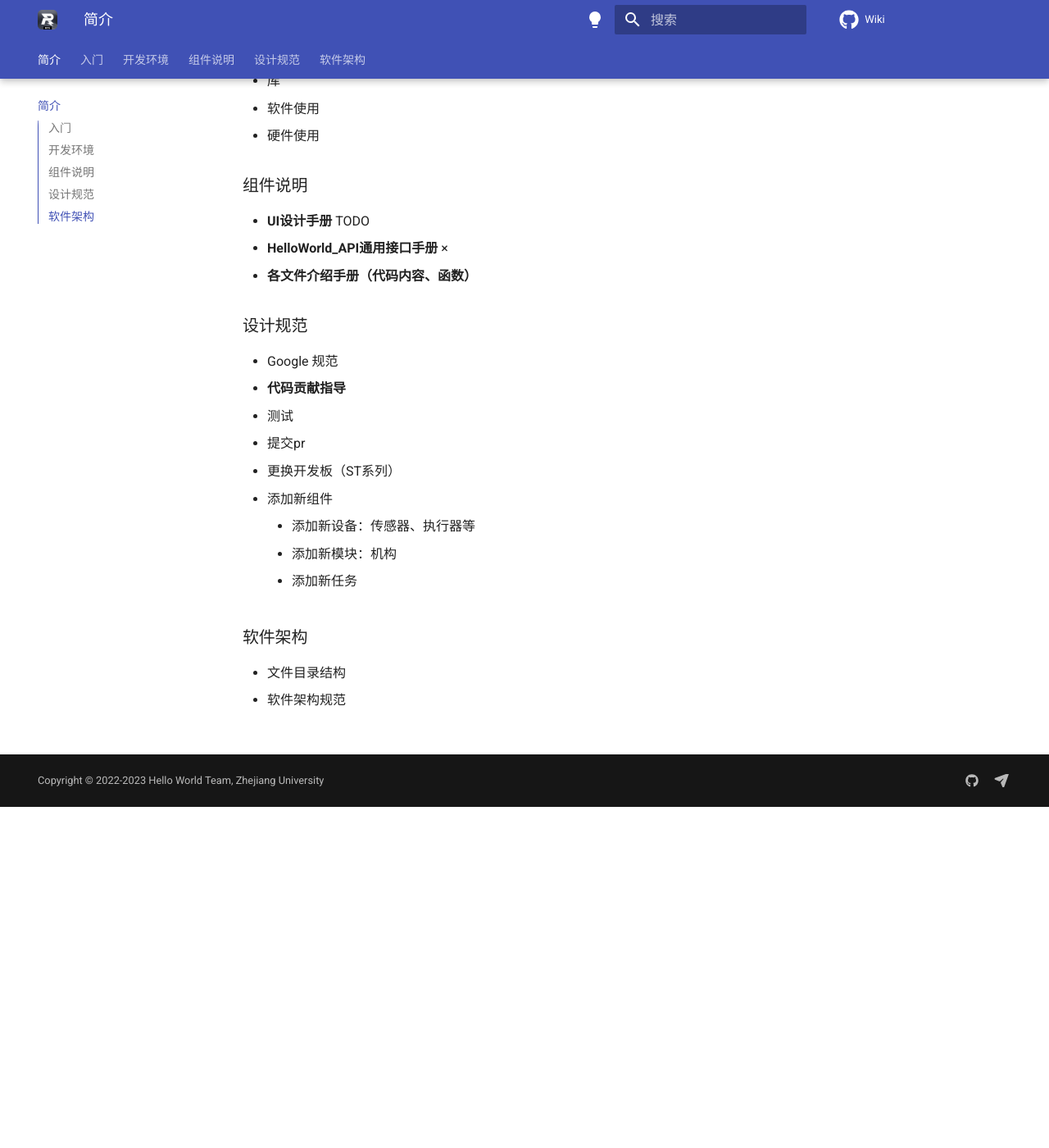
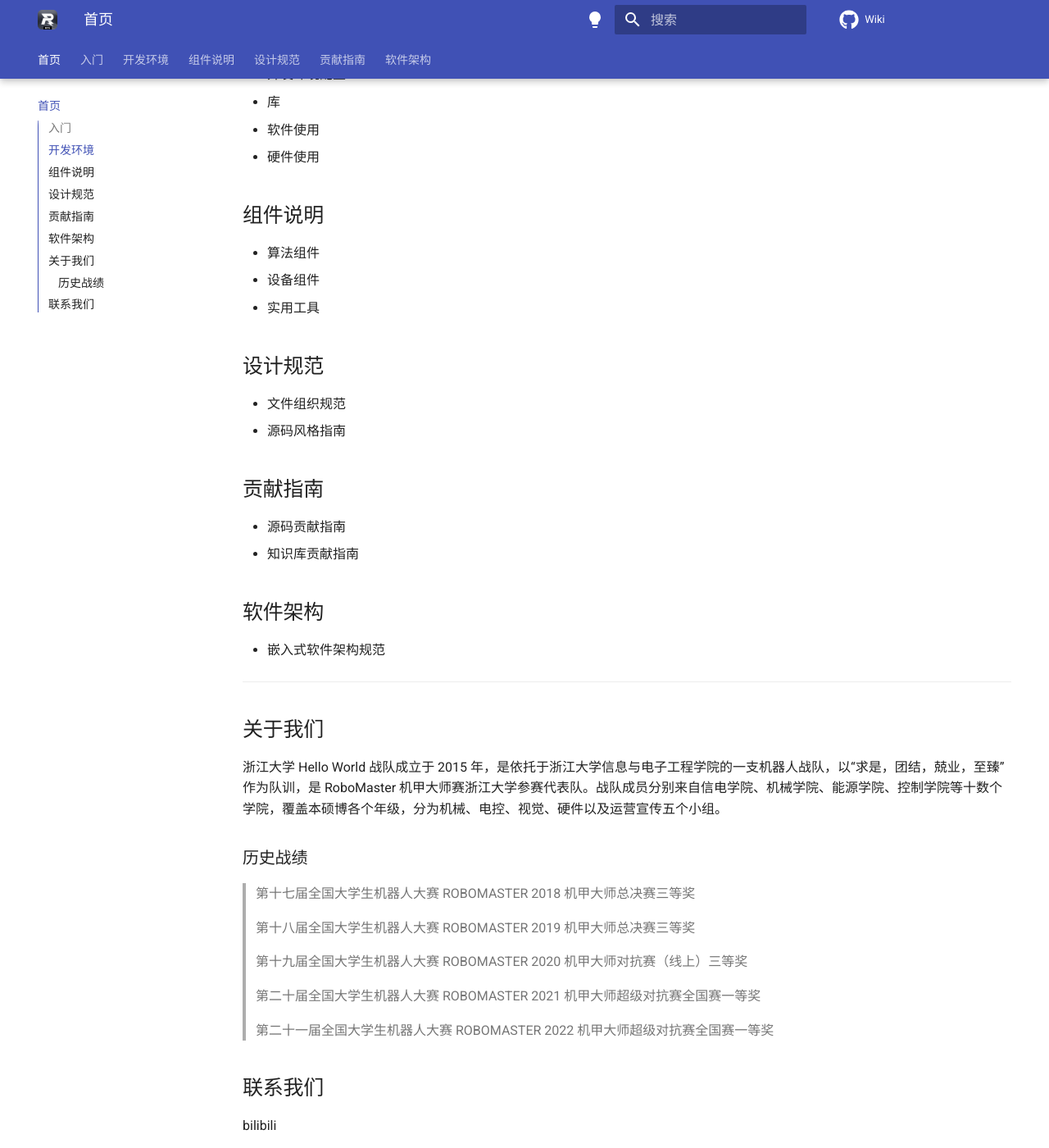
Before and after one commit to ZJU-HelloWorld/Wiki, an MkDocs documentation site: the page built from docs/index.md, in a window 1280 px wide and 1400 px high, scrolled down 416 px. Shown: the whole window at 82% size. Built offline with MkDocs 1.6.1 and Material for MkDocs 9.7.7, drawn with Linux system fonts in a browser that asks for light colours; comment, search, counter and statistics services are not loaded.

Commit message:
update arch-111422

```diff
--- a/docs/index.md
+++ b/docs/index.md
@@ -1,38 +1,62 @@
-# 简介
+# 首页
 
 在这里了解 Hello World 电控组！
 
-### 入门
+## 入门
 
 * 了解 Hello World 电控组
 * 在 Hello World，你可以...
 
-### 开发环境
+## 开发环境
 
 * 开发环境配置
 * 库
 * 软件使用
 * 硬件使用
 
-### 组件说明
+## 组件说明
 
-* **UI设计手册** TODO
-* **HelloWorld_API通用接口手册** ×
-* **各文件介绍手册（代码内容、函数）**
+* 算法组件
+* 设备组件
+* 实用工具
 
-### 设计规范
+## 设计规范
 
-* Google 规范
-* **代码贡献指导**
-  * 测试
-  * 提交pr
-  * 更换开发板（ST系列）
-  * 添加新组件
-    * 添加新设备：传感器、执行器等
-    * 添加新模块：机构
-    * 添加新任务
+* 文件组织规范
+* 源码风格指南
 
-### 软件架构
+## 贡献指南
 
-* 文件目录结构
-* 软件架构规范
+* 源码贡献指南
+* 知识库贡献指南
+
+## 软件架构
+
+* 嵌入式软件架构规范
+
+---------------------------------------
+## 关于我们
+
+浙江大学 Hello World 战队成立于 2015 年，是依托于浙江大学信息与电子工程学院的一支机器人战队，以“求是，团结，兢业，至臻”作为队训，是 RoboMaster 机甲大师赛浙江大学参赛代表队。战队成员分别来自信电学院、机械学院、能源学院、控制学院等十数个学院，覆盖本硕博各个年级，分为机械、电控、视觉、硬件以及运营宣传五个小组。
+
+
+### 历史战绩
+
+> 第十七届全国大学生机器人大赛 ROBOMASTER 2018 机甲大师总决赛三等奖
+
+> 第十八届全国大学生机器人大赛 ROBOMASTER 2019 机甲大师总决赛三等奖
+
+> 第十九届全国大学生机器人大赛 ROBOMASTER 2020 机甲大师对抗赛（线上）三等奖
+
+> 第二十届全国大学生机器人大赛 ROBOMASTER 2021 机甲大师超级对抗赛全国赛一等奖
+
+> 第二十一届全国大学生机器人大赛 ROBOMASTER 2022 机甲大师超级对抗赛全国赛一等奖
+
+
+## 联系我们
+
+bilibili
+
+微信公众号
+
+微博
```
Also changed, not shown: docs/设计规范/文件组织规范.md (renamed from docs/软件架构/嵌入式开发文件组织规范.md, +1 -1 lines), docs/贡献指南/源码贡献指南.md (added, +8 -0 lines), docs/贡献指南/知识库贡献指南.md (added).
